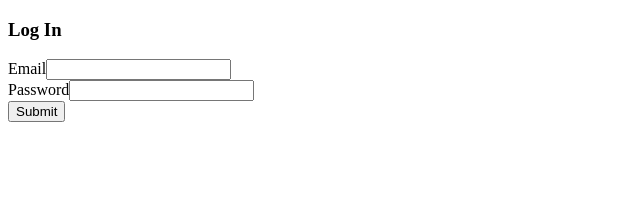
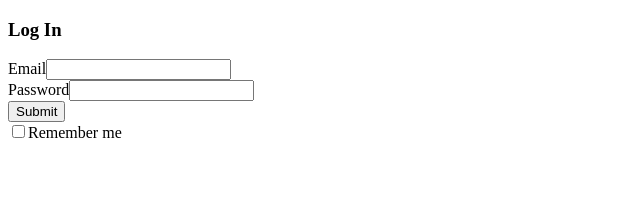
Before and after one commit to Rober040992/Vite-React-Nodepop, a React (Vite) app in the folder Nodepop-App/: page /login in a window 1280 px wide. Shown: the top 212 px of the page, without its empty margins (0-640 px from the left). Built offline with nearby package versions, Linux system fonts and the light colour scheme; no server answers.

Commit message:
implementing CheckBox component

```diff
--- /dev/null
+++ b/Nodepop-App/src/components/Checkbox.tsx
@@ -0,0 +1,18 @@
+
+export interface Checkbox{
+    rememberMe: boolean,
+    setRememberMe: (value: boolean) => void
+}
+function RememberMeCheckbox( { rememberMe, setRememberMe }: Checkbox ) {
+
+    return (
+      <div>
+        <label>
+          <input type="checkbox" checked={rememberMe} onChange={(event) => setRememberMe(event.target.checked)} />
+          Remember me
+        </label>
+      </div>
+    );
+  }
+
+  export default RememberMeCheckbox;
--- a/Nodepop-App/src/pages/auth/loginPage.tsx
+++ b/Nodepop-App/src/pages/auth/loginPage.tsx
@@ -1,8 +1,9 @@
 import { useState } from 'react'
 import { loginUser } from './service';
-
+import RememberMeCheckbox from "../../components/Checkbox";
 
 function LoginPage() {
+    const [rememberMe, setRememberMe] = useState(false);
     /* capturar valores de los inputs */
     const [email, setEmail] = useState('')
     const [password, setPassword] = useState('')
@@ -16,13 +17,13 @@ function LoginPage() {
     const handleSubmit =  async (event: React.FormEvent<HTMLFormElement>) => {
         event.preventDefault()
         try {
-            console.log(`input´s value ${email} - ${password}`);
             const userData =  await loginUser({
                 email,
                 password
             }) //pasamos el body
+            console.log(`input´s value ${email} - ${password}`);
             localStorage.setItem('accessToken', userData.accessToken); // guardamos el token en local
-            console.log(userData.accessToken)
+            console.log(userData)
 
         } catch (error) {
             console.error("Login failed", error);
@@ -54,6 +55,7 @@ function LoginPage() {
                 />
                 <br />
                 <button type="submit"> Submit </button>
+                <RememberMeCheckbox rememberMe={rememberMe} setRememberMe={setRememberMe} />
             </form>
         </div>
     )
--- a/Nodepop-App/src/pages/auth/service.ts
+++ b/Nodepop-App/src/pages/auth/service.ts
@@ -9,7 +9,7 @@ export interface Login{
 }
 export async function loginUser(credentials: Credentials) {
     try {
-        const response = await client.post<Login>("/api/auth/login", credentials);
+        const response = await client.post<Login>("/api/auth/login", credentials); //si las credenciales son correctas la api devuelve un token y pasa al return
         console.log(`Login successful`);
         return response.data; // Retornamos la data para usarla en LoginPage.tsx
     } catch (error) {
```
Also changed, not shown: Nodepop-App/my-Notes/steps.md (+8 -0 lines).
